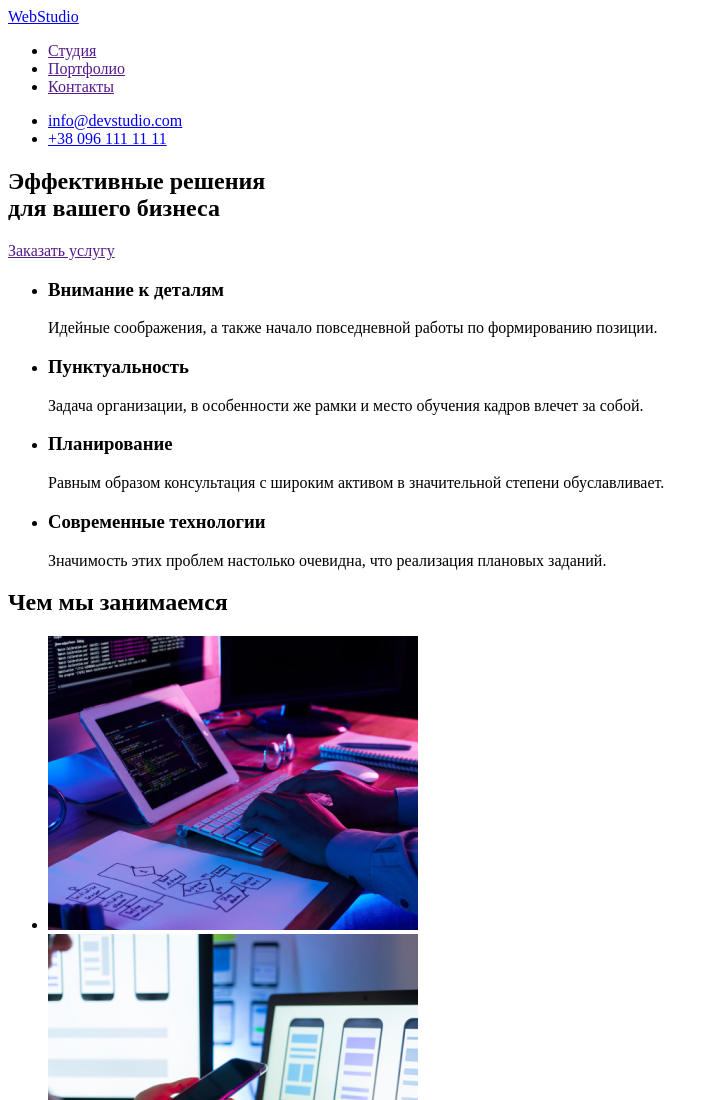
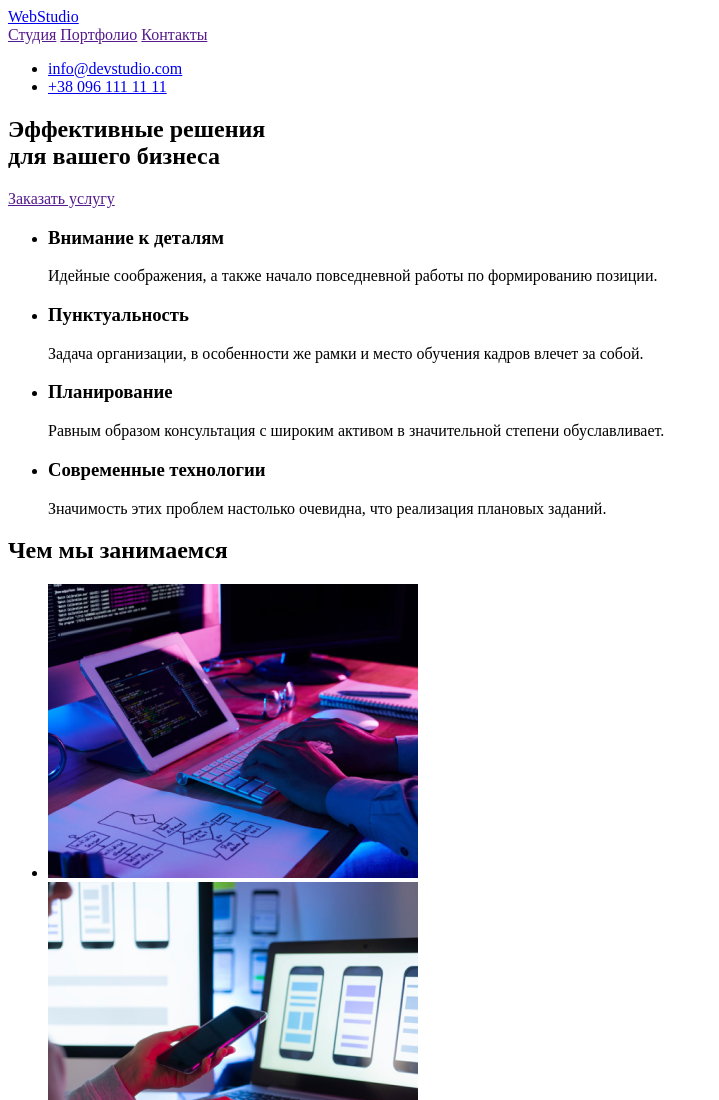
Before and after one commit to MykhailoHordiienko/goit-markup-hw-01, a plain HTML site: page index.html in a window 1280 px wide. Shown: the top 1100 px of the page, without its empty margins (0-719 px from the left). Drawn offline with Linux system fonts and the light colour scheme.

Commit message:
Убирает навигацию списком и добавляет NAV

```diff
--- a/index.html
+++ b/index.html
@@ -10,11 +10,11 @@
 		<!-- Header -->
 		<header>
 			<a href="/">WebStudio</a>
-			<ul>
-				<li><a href="">Студия</a></li>
-				<li><a href="">Портфолио</a></li>
-				<li><a href="">Контакты</a></li>
-			</ul>
+			<nav>
+				<a href="">Студия</a>
+				<a href="">Портфолио</a>
+				<a href="">Контакты</a>
+			</nav>
 			<ul>
 				<li><a href="mailto:info@devstudio.com">info@devstudio.com</a></li>
 				<li><a href="tel:+380961111111">+38 096 111 11 11</a></li>
```
